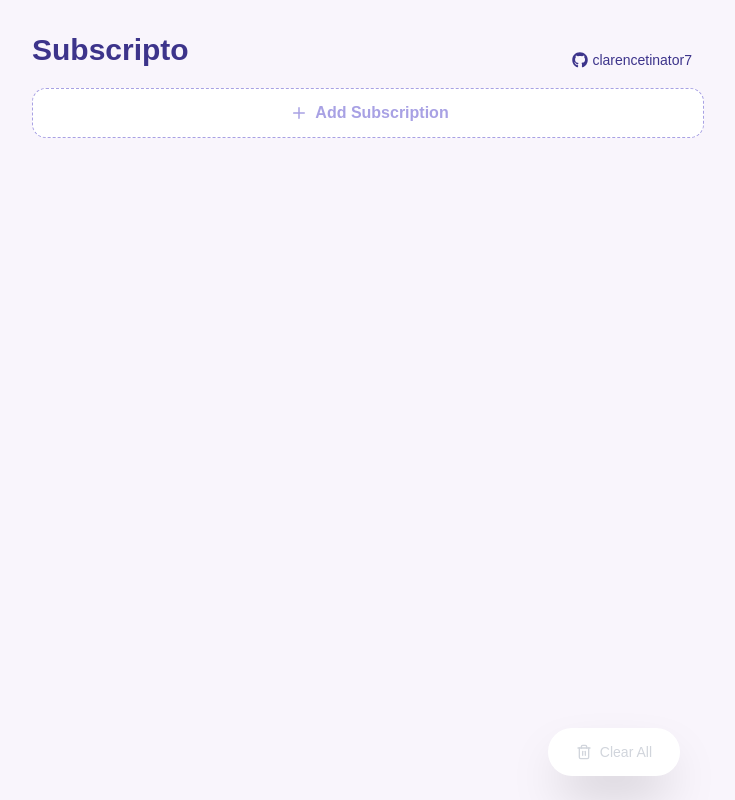
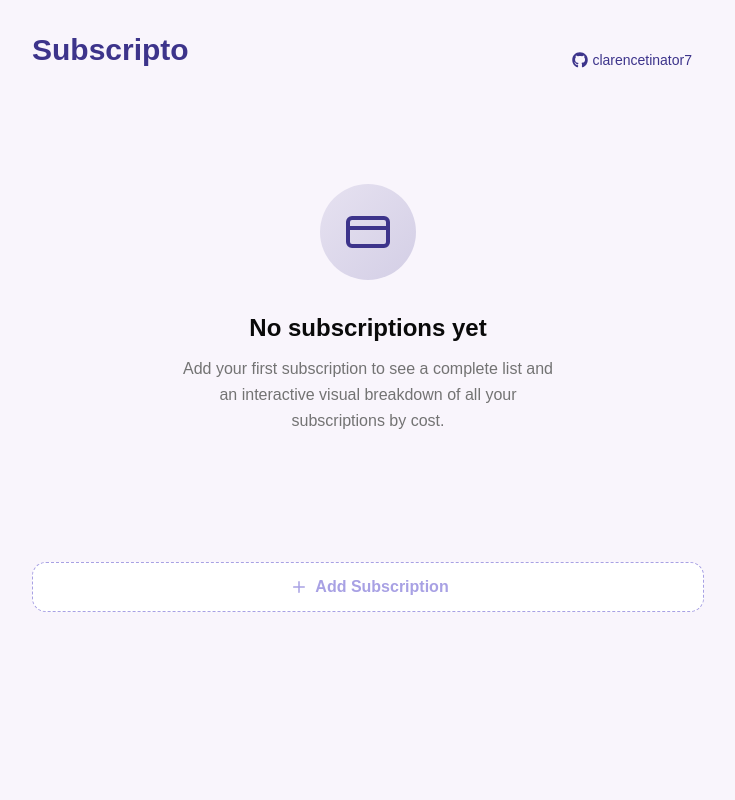
Before and after one commit to clarencetinator7/subscripto, a React (Vite) app: page / in a window 1280 px wide. Shown: the whole page, without its empty margins (272-1007 px from the left). Built offline with nearby package versions, Linux system fonts and the light colour scheme; a web font is replaced by a local one.

Commit message:
feat: add EmptyState component and integrate into App for no subscriptions scenario

```diff
--- a/src/App.tsx
+++ b/src/App.tsx
@@ -6,6 +6,7 @@
 import TreeMapRoot from "./components/TreeMap/TreeMapRoot";
 import { Button } from "./components/ui/button";
 import { useSubscriptionStore } from "./store/subscriptionStore";
+import EmptyState from "./components/EmptyState/EmptyState";
 
 // Github profile link: https://github.com/clarencetinator7
 
@@ -35,12 +36,14 @@
             </Button>
           </div>
         </header>
+        {subscriptions.length === 0 && <EmptyState />}
         {subscriptions.length > 0 && <TreeMapRoot />}
         <SubscriptionFormDialog isEditMode={false} />
         <SubscriptionList />
       </div>
 
       {/* Floating Delete All Button */}
+      {subscriptions.length > 0 && (
         <div className="fixed bottom-6 left-1/2 -translate-x-1/2 w-full max-w-2xl flex justify-end pr-6 pointer-events-none">
           <Button
             variant="default"
@@ -55,9 +58,11 @@
             }}
             className="rounded-full px-7! py-6 flex items-center justify-center shadow-2xl bg-white text-gray-300  hover:shadow-xl hover:bg-white hover:text-red-500 hover:cursor-pointer pointer-events-auto"
           >
-          <LuTrash2 className="text-xl" /> <span className="">Clear All </span>
+            <LuTrash2 className="text-xl" />{" "}
+            <span className="">Clear All </span>
           </Button>
         </div>
+      )}
     </>
   );
 }
--- /dev/null
+++ b/src/components/EmptyState/EmptyState.tsx
@@ -0,0 +1,23 @@
+import { LuCreditCard } from "react-icons/lu";
+
+export default function EmptyState() {
+  return (
+    <div className="flex flex-col items-center justify-center py-24 px-6">
+      {/* Icon Container */}
+      <div className="mb-8 rounded-full bg-linear-to-br from-primary/10 to-primary/20 p-6">
+        <LuCreditCard className="h-12 w-12 text-primary" />
+      </div>
+
+      {/* Text Content */}
+      <div className="text-center max-w-sm">
+        <h2 className="text-2xl font-bold text-foreground mb-3">
+          No subscriptions yet
+        </h2>
+        <p className="text-muted-foreground mb-8 leading-relaxed">
+          Add your first subscription to see a complete list and an interactive
+          visual breakdown of all your subscriptions by cost.
+        </p>
+      </div>
+    </div>
+  );
+}
```
Lines whose indentation alone changed are shown as unchanged.
